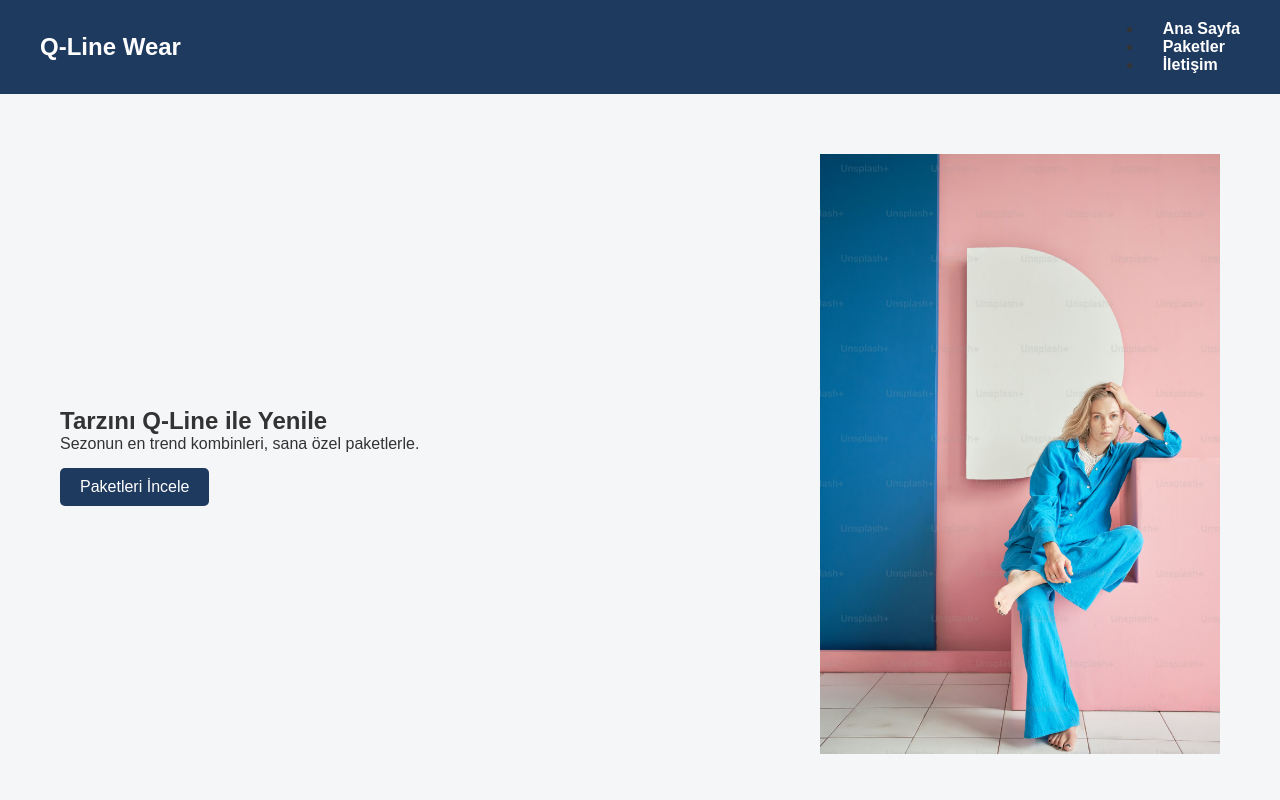
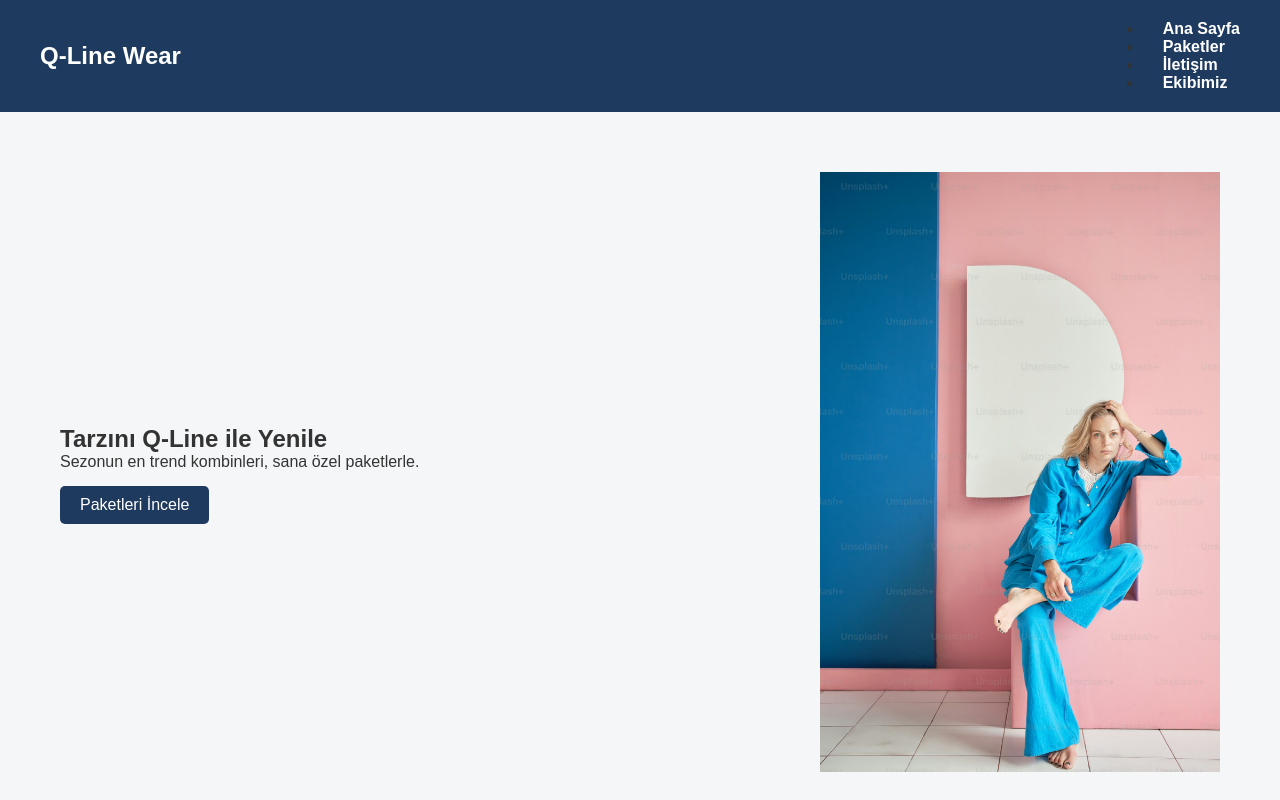
Before and after one commit to sertmelisanurr/q-line-website, a plain HTML site: page index.html in a window 1280 px wide. Shown: the top 800 px of the page. Drawn offline with Linux system fonts and the light colour scheme.

Commit message:
sprint3 upload

```diff
--- a/index.html
+++ b/index.html
@@ -16,6 +16,7 @@
                 <li><a href="#">Ana Sayfa</a></li>
                 <li><a href="#paketler">Paketler</a></li>
                 <li><a href="#iletisim">İletişim</a></li>
+                <li><a href="team.html">Ekibimiz</a></li>
             </ul>
         </nav>
     </header>
```
